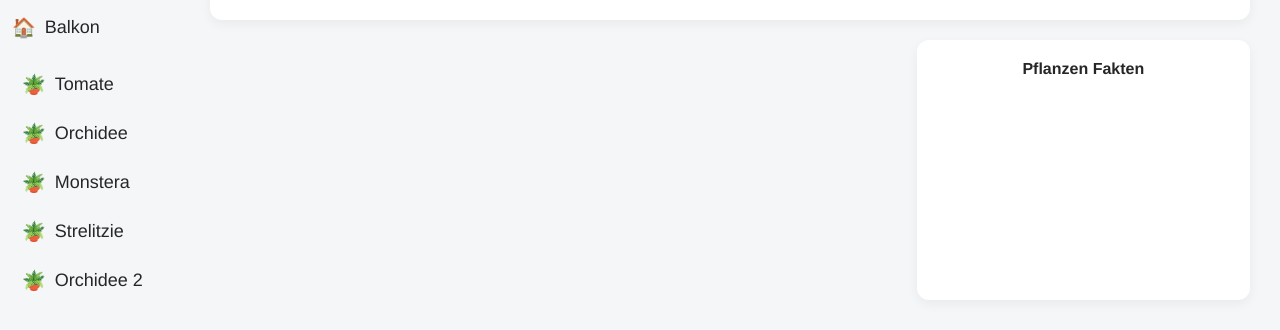
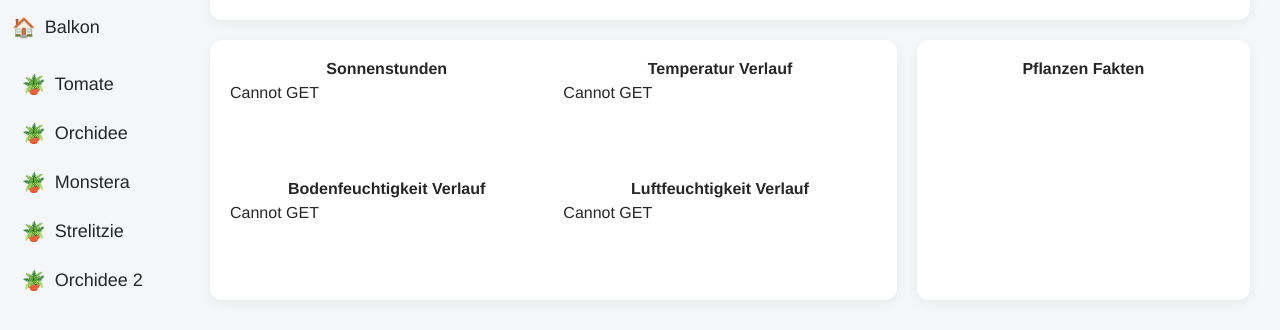
Before and after one commit to OrfKilian/Plantify_API, a Flask app: page /dashboard/wohnzimmer in a window 1280 px wide. Shown: the part 156-486 px from the top of the page. Run offline with Flask 3, Linux system fonts and the light colour scheme; the visitor is signed in with stand-in values (Sample User, id 1).

Commit message:
Revert "Remove charts from dashboard"

```diff
--- a/Plantify new/plantify/templates/dashboard.html
+++ b/Plantify new/plantify/templates/dashboard.html
@@ -29,6 +29,24 @@
         </table>
     </div>
 
+    <div class="card charts-card">
+        <div class="chart-container">
+            <h3>Sonnenstunden</h3>
+            <div id="plot-sun"></div>
+        </div>
+        <div class="chart-container">
+            <h3>Temperatur Verlauf</h3>
+            <div id="plot-temp"></div>
+        </div>
+        <div class="chart-container">
+            <h3>Bodenfeuchtigkeit Verlauf</h3>
+            <div id="plot-soil"></div>
+        </div>
+        <div class="chart-container">
+            <h3>Luftfeuchtigkeit Verlauf</h3>
+            <div id="plot-air"></div>
+        </div>
+    </div>
 
     <div class="card facts-card" id="facts-box">
         <h3>Pflanzen Fakten</h3>
```
